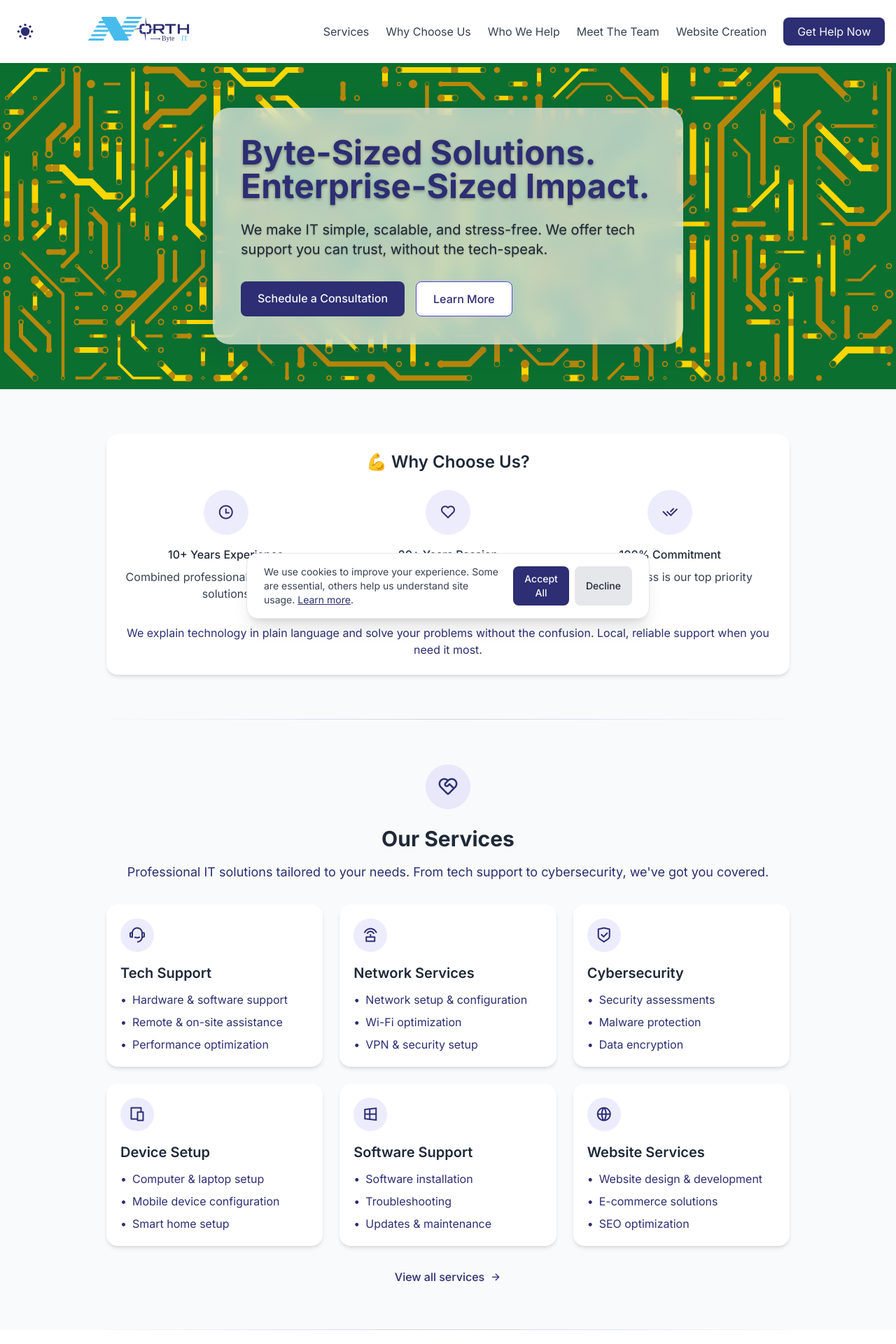
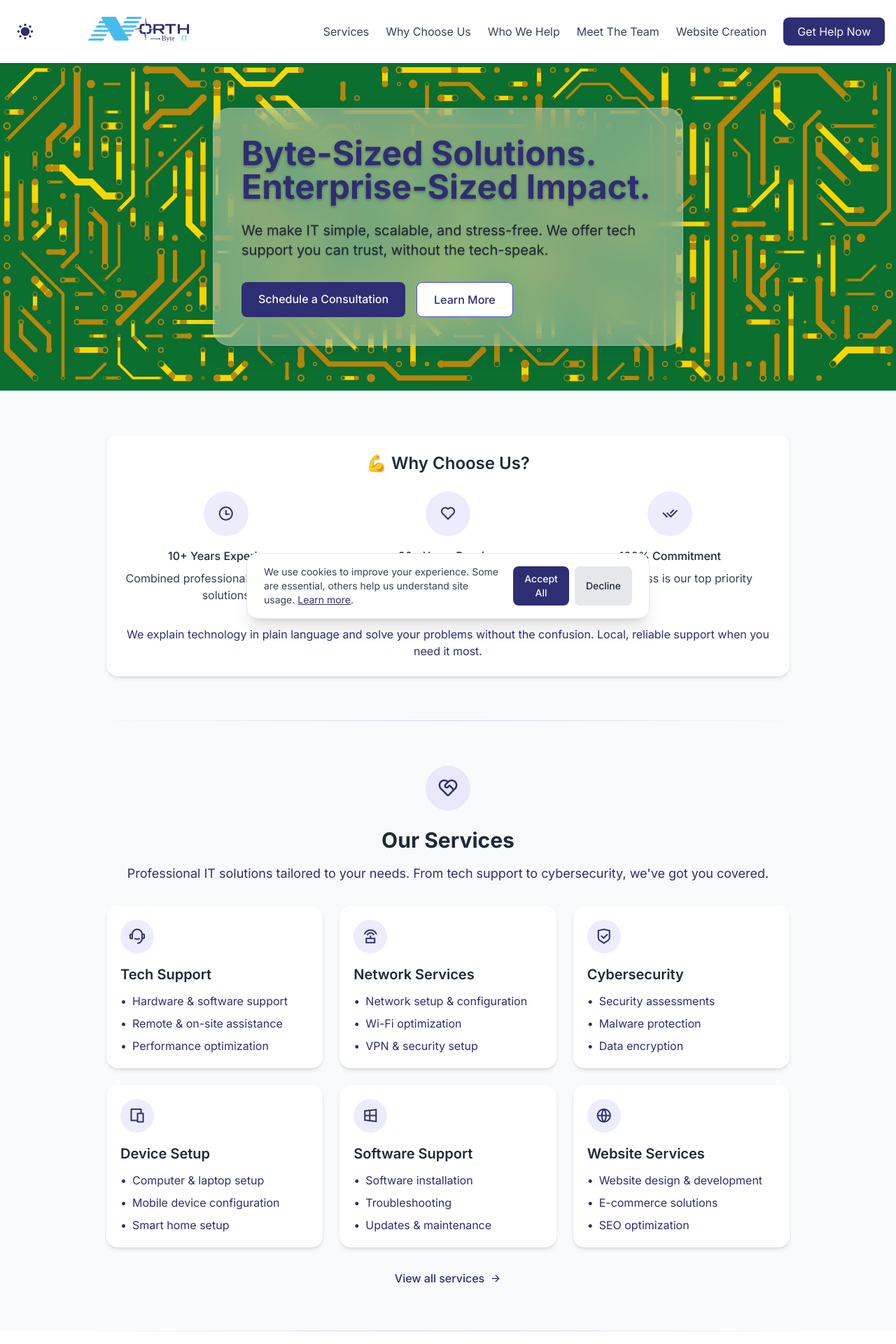
Before and after one commit to Roberto-Rodriguez-01/Roberto-Rodriguez-01.github.io, a Jekyll site: the page built from index.html, in a window 1280 px wide. Shown: the top 1920 px of the page at 70% size. Built offline with Jekyll 4.4.1, drawn with Linux system fonts in a browser that asks for light colours; nearby versions of some CDN libraries.

Commit message:
Enhance hero section styling for improved visual appeal. Adjust background opacity, blur effect, and border properties to create a more refined design. Update box-shadow for better depth perception.

```diff
--- a/_includes/hero.html
+++ b/_includes/hero.html
@@ -18,8 +18,8 @@
         class="container mx-auto px-4 py-24 md:py-32 relative flex justify-start"
       >
         <div
-          class="max-w-2xl mx-auto bg-gray-100/70 dark:bg-gray-700/60 backdrop-blur-md rounded-2xl p-10 shadow-xl"
-          style="box-shadow: 0 8px 32px 0 rgba(31, 38, 135, 0.15)"
+          class="max-w-2xl mx-auto bg-gray-100/40 dark:bg-gray-700/30 backdrop-blur-xl rounded-2xl p-10 shadow-xl border border-white/20 dark:border-gray-600/20"
+          style="box-shadow: 0 8px 32px 0 rgba(31, 38, 135, 0.1)"
         >
           <h1
             class="text-4xl md:text-5xl font-bold mb-6 text-gray-900 dark:text-white [text-shadow:_0_2px_4px_rgba(0,0,0,0.3)]"
```
